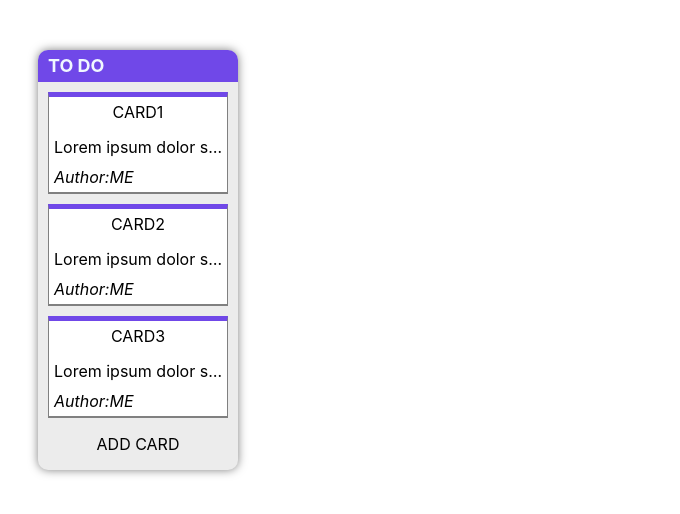
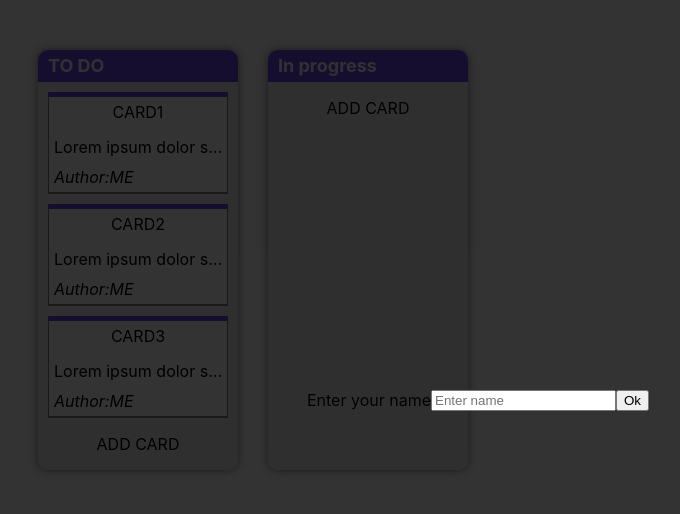
Before and after one commit to linker03/reactrello, a React (Create React App) app: page / in a window 1280 px wide. Shown: the top 514 px of the page, without its empty margins (162-842 px from the left). Built offline with nearby package versions, Linux system fonts and the light colour scheme.

Commit message:
author-added

```diff
--- a/src/App.js
+++ b/src/App.js
@@ -2,9 +2,12 @@ import React, { useState } from 'react';
 import Board from './components/board';
 import Column from './components/column';
 import Context from './context';
+import Modal from './components/cardportal';
+import ModalWrapper from './components/modal-wrapper';
 
 const App = () => {
   const [cards, setCards] = useState({
+    onStart: true,
     todo: [
       {
         id: 0,
@@ -40,9 +43,6 @@ const App = () => {
       ...state,
       [column]: cards[column].concat([newCard]),
     }));
-    console.log('cards', cards);
-    console.log('newCard', newCard);
-    console.log(cards[column]);
   };
 
   return (
@@ -54,7 +54,34 @@ const App = () => {
           cards={cards.todo}
           author={cards.author}
         ></Column>
+        <Column
+          title="In progress"
+          column={'in_progress'}
+          cards={cards.in_progress}
+          author={cards.author}
+        ></Column>
       </Board>
+      {cards.onStart && (
+        <Modal>
+          <ModalWrapper>
+            <div>Enter your name</div>
+            <input
+              placeholder="Enter name"
+              onChange={(event) => {
+                setCards((state) => ({ ...state, author: event.target.value }));
+              }}
+            ></input>
+            <button
+              type="button"
+              onClick={() => {
+                setCards((state) => ({ ...state, onStart: false }));
+              }}
+            >
+              Ok
+            </button>
+          </ModalWrapper>
+        </Modal>
+      )}
     </Context.Provider>
   );
 };
--- a/src/components/create-card-form.jsx
+++ b/src/components/create-card-form.jsx
@@ -49,7 +49,7 @@ const CardCreateForm = (props) => {
   function submitHandler(event) {
     event.preventDefault();
     addCard(state.column, state.title, state.body);
-    console.log('state', state);
+    props.close();
   }
 
   return (
```
Also changed, not shown: 1 other file (tests, documents, lock files or other folders).
